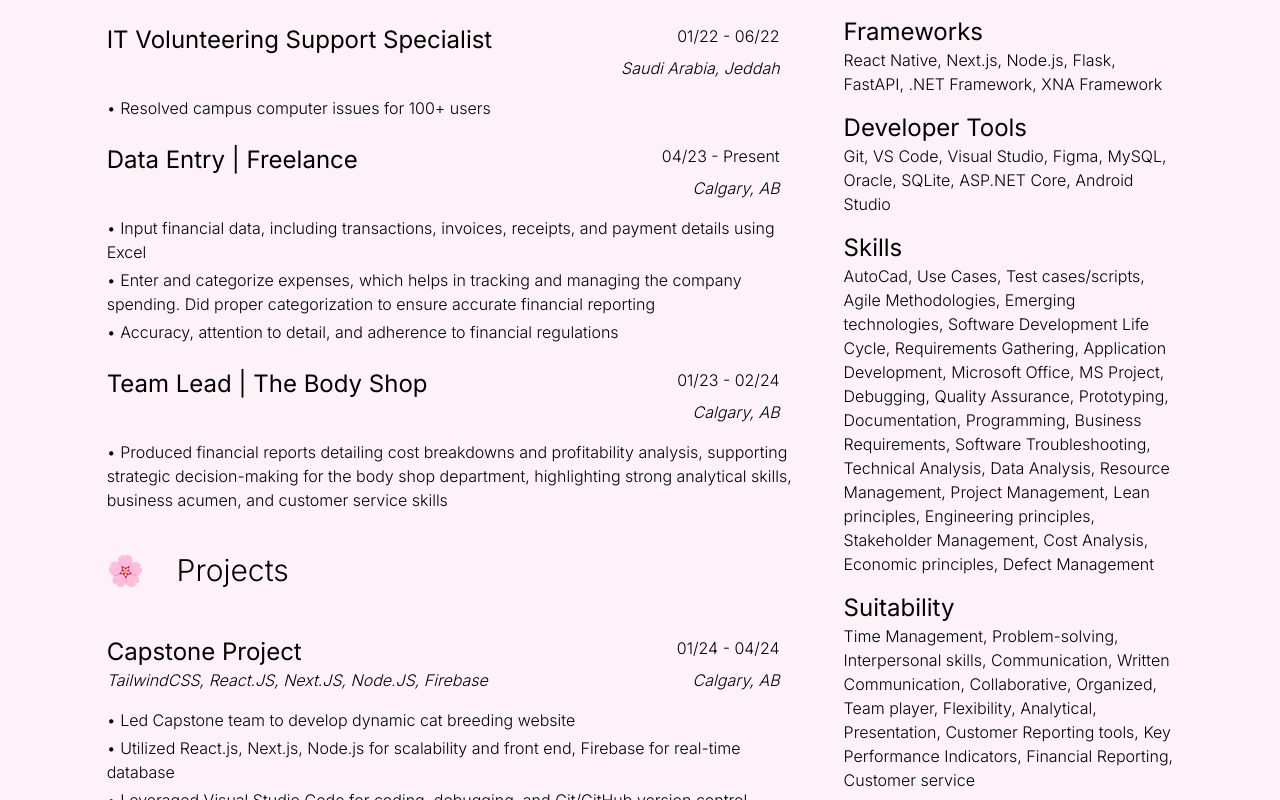
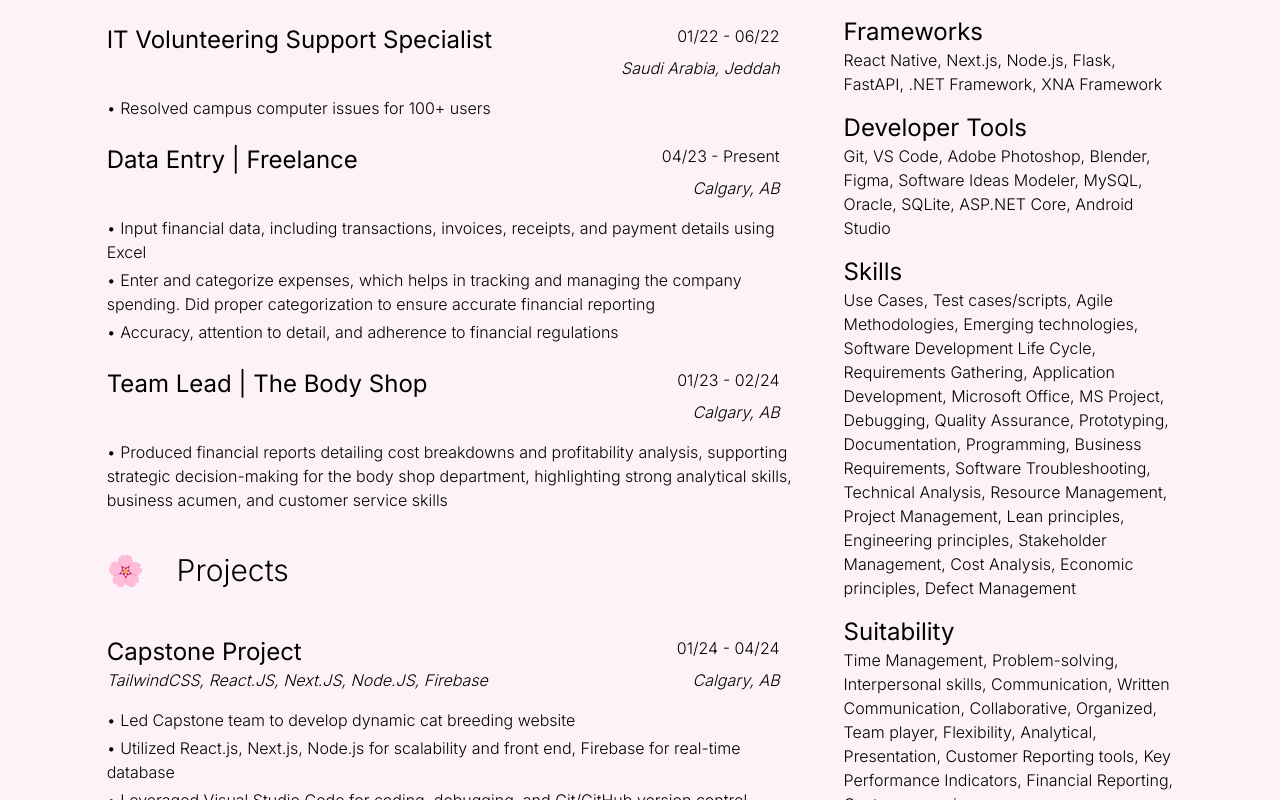
Before and after one commit to tansimafiana/Portfolio, a Next.js app in the folder tansimakamalfiana-portfolio/: page /pages/ResumePage in a window 1280 px wide. Shown: the part 656-1456 px from the top of the page. Built offline with nearby package versions, Linux system fonts and the light colour scheme.

Commit message:
Update page.js

```diff
--- a/tansimakamalfiana-portfolio/app/pages/ResumePage/page.js
+++ b/tansimakamalfiana-portfolio/app/pages/ResumePage/page.js
@@ -142,13 +142,13 @@ export default function ResumePage() {
             </div>
             <div>
               <h3 className=" text-2xl mt-4 font-normal">Developer Tools</h3>
-              <p>Git, VS Code, Visual Studio, Figma, MySQL, Oracle, SQLite, ASP.NET Core, Android Studio</p>
+              <p>Git, VS Code, Adobe Photoshop, Blender, Figma, Software Ideas Modeler, MySQL, Oracle, SQLite, ASP.NET Core, Android Studio</p>
             </div>
             <div>
               <h3 className=" text-2xl mt-4 font-normal">Skills</h3>
-              <p>AutoCad, Use Cases, Test cases/scripts, Agile Methodologies, Emerging technologies, Software Development Life
+              <p>Use Cases, Test cases/scripts, Agile Methodologies, Emerging technologies, Software Development Life
 Cycle, Requirements Gathering, Application Development, Microsoft Office, MS Project, Debugging, Quality Assurance, Prototyping, Documentation, Programming, Business
-Requirements, Software Troubleshooting, Technical Analysis, Data Analysis, Resource Management, Project
+Requirements, Software Troubleshooting, Technical Analysis, Resource Management, Project
 Management, Lean principles, Engineering principles, Stakeholder Management, Cost Analysis, Economic principles, Defect Management</p>
             </div>
             <div>
```
